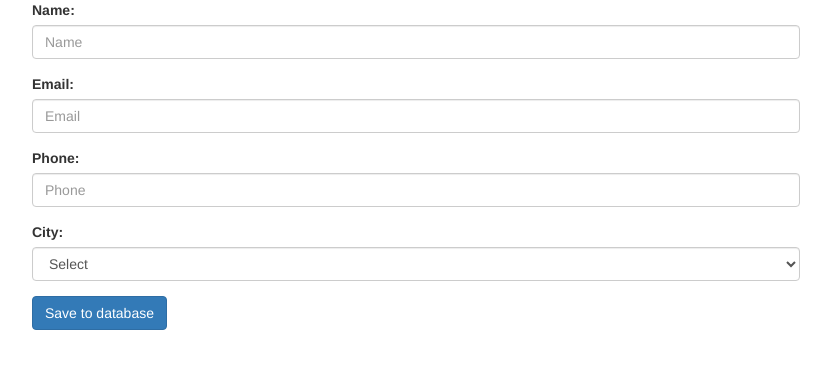
After one commit to amordz72/mahal, a PHP site: page /admin/other/index2.php in a window 1280 px wide. The commit adds this page. Shown: the top 369 px of the page, without its empty margins (224-1055 px from the left). Run offline with PHP 8.4, Linux system fonts and the light colour scheme; a stand-in replaces the project's code that opens the database connection; some libraries are stand-ins or nearby versions.

Commit message:
oher folder

```diff
--- a/admin/include/comp/public/footer.php
+++ b/admin/include/comp/public/footer.php
@@ -4,7 +4,7 @@
 <script src="<?php _lang('popper' )  ?> "></script>
 <script src="<?php echo $_js ?>axios.min.js"></script>
 <script src="<?php echo $_js ?>jquery-3.5.1.min.js"></script>
-<script src="<?php echo $_js ?>vue2.js"></script>
+<!-- <script src="<?php echo $_js ?>vue2.js"></script> -->
 <script src="<?php echo  $_js ?>vue3.js"></script>
 
 <!--<script src="<?php echo $_vueApp ?>vue2App.js"></script>-->
--- /dev/null
+++ b/admin/other/index2.php
@@ -0,0 +1,80 @@
+<!DOCTYPE html>
+<html>
+<head>
+	<title>Insert data in MySQL database using Ajax</title>
+	<link rel="stylesheet" href="https://maxcdn.bootstrapcdn.com/bootstrap/3.3.7/css/bootstrap.min.css">
+	<script src="https://ajax.googleapis.com/ajax/libs/jquery/3.2.1/jquery.min.js"></script>
+</head>
+<body>
+<div style="margin: auto;width: 60%;">
+	<div class="alert alert-success alert-dismissible" id="success" style="display:none;">
+	  <a href="#" class="close" data-dismiss="alert" aria-label="close">×</a>
+	</div>
+	<form id="fupForm" name="form1" method="post">
+		<div class="form-group">
+			<label for="email">Name:</label>
+			<input type="text" class="form-control" id="name" placeholder="Name" name="name">
+		</div>
+		<div class="form-group">
+			<label for="pwd">Email:</label>
+			<input type="email" class="form-control" id="email" placeholder="Email" name="email">
+		</div>
+		<div class="form-group">
+			<label for="pwd">Phone:</label>
+			<input type="text" class="form-control" id="phone" placeholder="Phone" name="phone">
+		</div>
+		<div class="form-group" >
+			<label for="pwd">City:</label>
+			<select name="city" id="city" class="form-control">
+				<option value="">Select</option>
+				<option value="Delhi">Delhi</option>
+				<option value="Mumbai">Mumbai</option>
+				<option value="Pune">Pune</option>
+			</select>
+		</div>
+		<input type="button" name="save" class="btn btn-primary" value="Save to database" id="butsave">
+	</form>
+</div>
+
+<script>
+$(document).ready(function() {
+	$('#butsave').on('click', function() {
+		$("#butsave").attr("disabled", "disabled");
+		var name = $('#name').val();
+		var email = $('#email').val();
+		var phone = $('#phone').val();
+		var city = $('#city').val();
+		if(name!="" && email!="" && phone!="" && city!=""){
+			$.ajax({
+				url: "save.php",
+				type: "POST",
+				data: {
+					name: name,
+					email: email,
+					phone: phone,
+					city: city
+				},
+				cache: false,
+				success: function(dataResult){
+					var dataResult = JSON.parse(dataResult);
+					if(dataResult.statusCode==200){
+						$("#butsave").removeAttr("disabled");
+						$('#fupForm').find('input:text').val('');
+						$("#success").show();
+						$('#success').html('Data added successfully !');
+					}
+					else if(dataResult.statusCode==201){
+					   alert("Error occured !");
+					}
+
+				}
+			});
+		}
+		else{
+			alert('Please fill all the field !');
+		}
+	});
+});
+</script>
+</body>
+</html>
```
Also changed, not shown: admin/dashbord.php (+39 -20 lines), admin/other/db.php (added, +13 -0 lines), admin/other/save.php (added, +16 -0 lines), admin/other/rtl.html (renamed from admin/rtl.html), admin/users.php (renamed from admin/userM.php).
